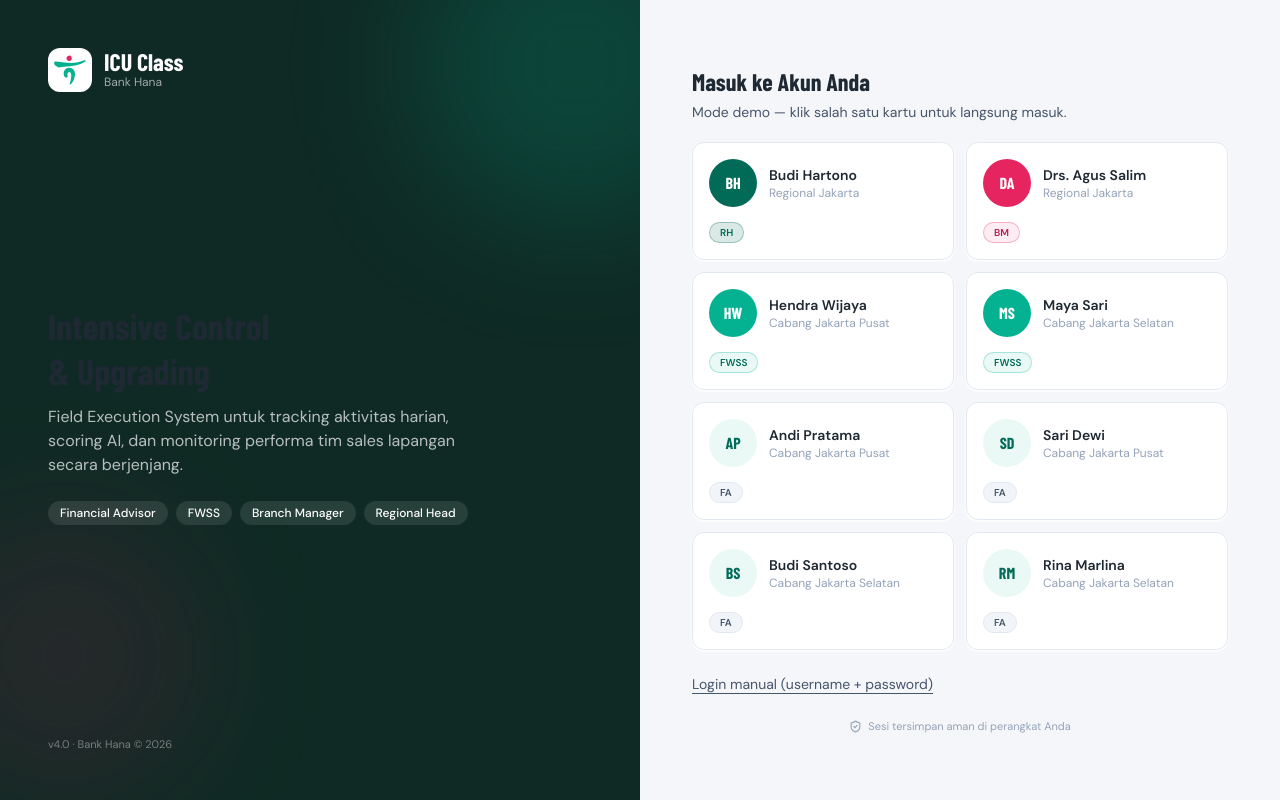
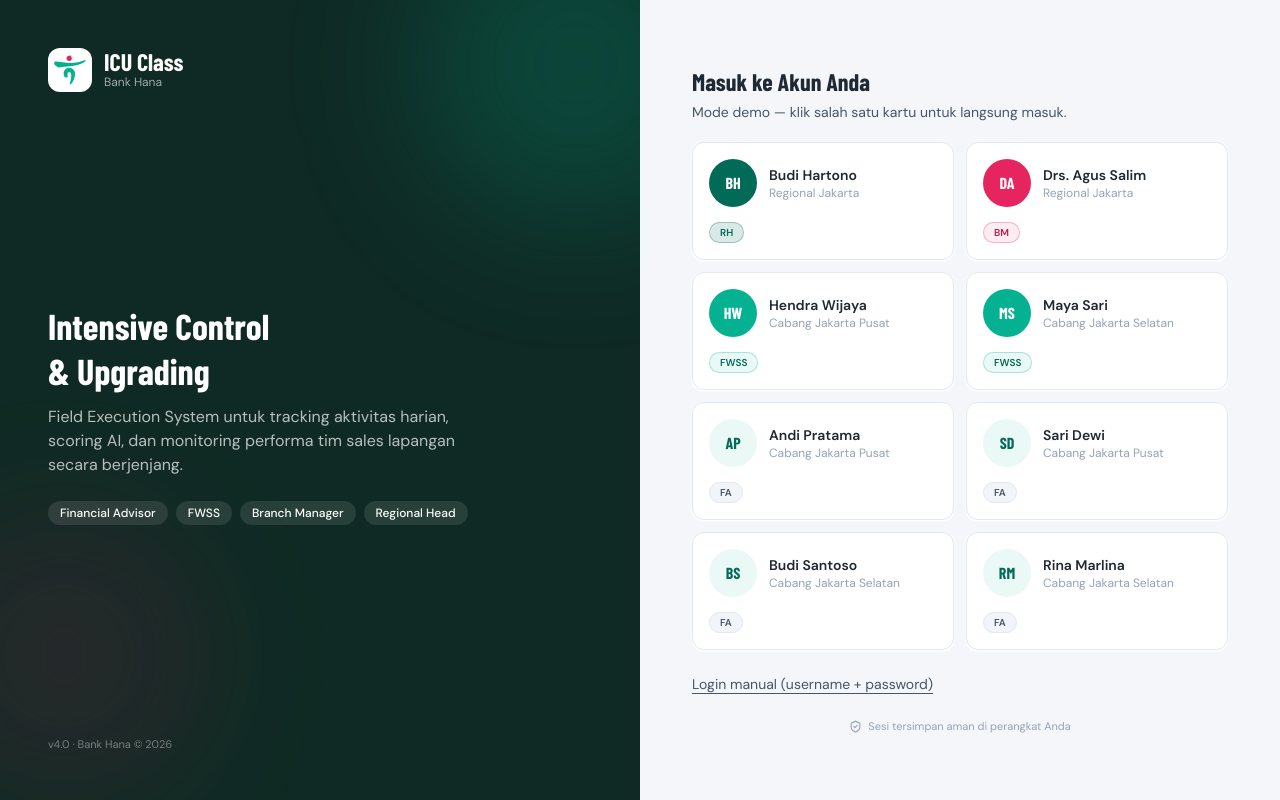
Before and after one commit to rakategar/hana-bank-app, a React (Vite) app: page / in a window 1280 px wide. Built offline with nearby package versions, Linux system fonts and the light colour scheme; no server answers; the database is empty; a web font is replaced by a local one.

Commit message:
Fix low-contrast ICU heading on login brand panel (force white text)

```diff
--- a/src/pages/Login.jsx
+++ b/src/pages/Login.jsx
@@ -83,7 +83,7 @@ export default function Login() {
           </div>
         </div>
         <div className="relative">
-          <h1 className="font-display text-4xl font-extrabold leading-tight">
+          <h1 className="font-display text-4xl font-extrabold leading-tight text-white">
             Intensive Control<br />&amp; Upgrading
           </h1>
           <p className="text-white/70 mt-3 max-w-md">
```
